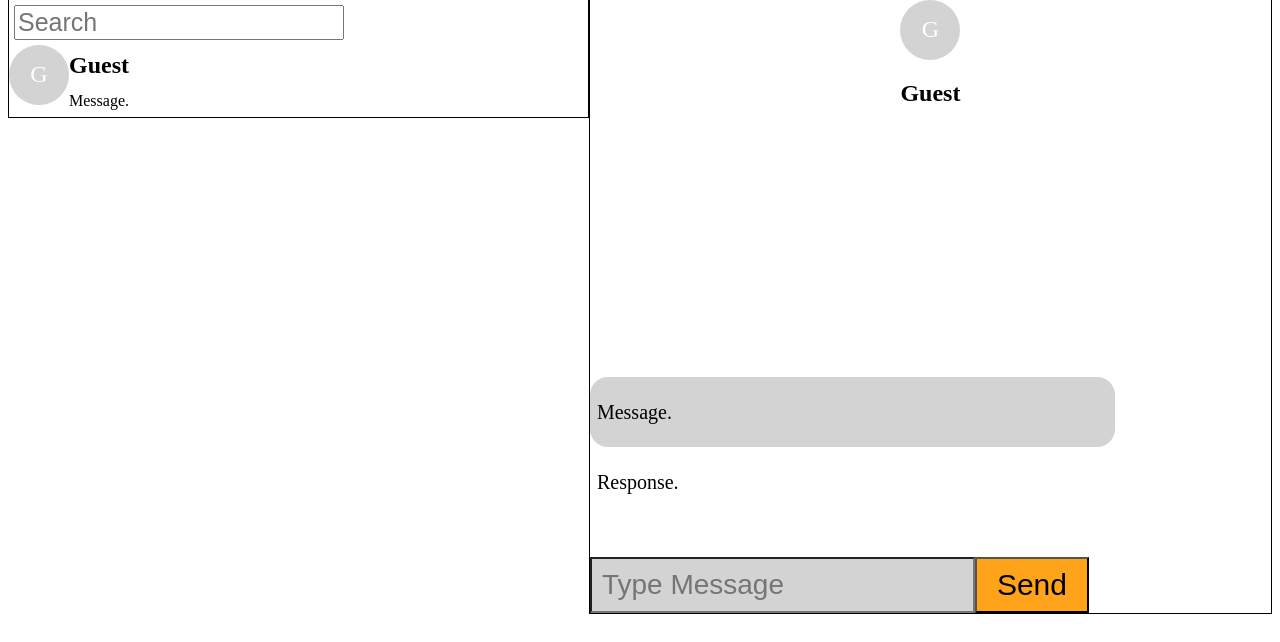
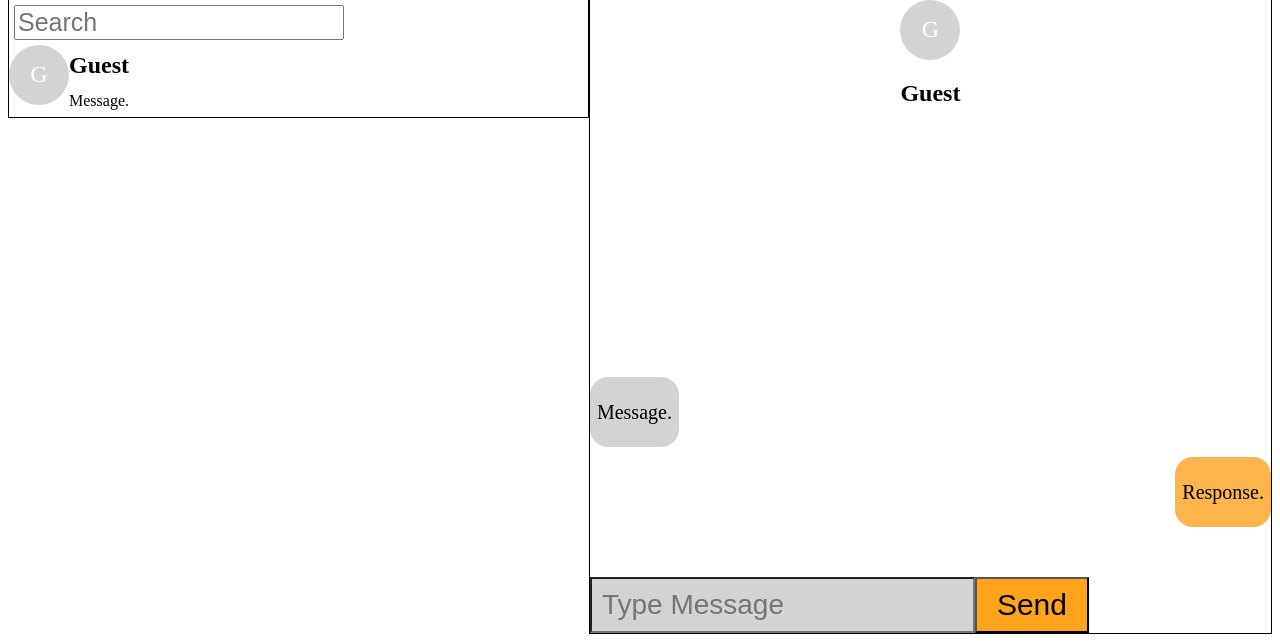
Before and after one commit to Eusocial-Interns/smart-scheduler, a Django app: page /chat/ in a window 1280 px wide. Shown: the part 199-841 px from the top of the page. Before the commit the page ends 813 px from the top, so only its background shows below. Run offline with Django 5.2, Linux system fonts and the light colour scheme; parts of the project's set-up code (start-up, migrations or seed data) failed here and were passed over.

Commit message:
Build message thread with placehold message bubble

```diff
--- a/apps/scheduling/static/scheduling/css/chat.css
+++ b/apps/scheduling/static/scheduling/css/chat.css
@@ -54,6 +54,7 @@
 .conversation {
   display: block;
   margin-top: 250px;
+  gap: 10px;
 }
 .bubble {
   max-width: 75%;
@@ -64,6 +65,10 @@
 }
 .messageReceived {
    background-color: lightgray;
+   font-style: bold;
+}
+.messageSent {
+   background-color: #fbb54c;
    font-style: bold;
 }
 .messageInput {
--- a/apps/scheduling/templates/scheduling/chat.html
+++ b/apps/scheduling/templates/scheduling/chat.html
@@ -5,9 +5,88 @@
     <meta charset="UTF-8">
     <meta name="viewport" content="width=device-width, initial-scale=1.0">
     <title>Chat</title>
-    <link rel="stylesheet" href="{% static 'scheduling/css/chat.css' %}">
+    <!--<link rel="stylesheet" href="{% static 'scheduling/css/chat.css' %}">-->
 </head>
-<!--<style>
+<style>
+.content {
+   display: flex;
+   flex-direction: column;
+}
+
+.content h1 {
+   align-self: center;
+}
+.conversationList {
+   display: flex;
+   flex-direction: row;
+   width: 100%;
+}
+.listPanel {
+   border: 1px solid;
+   width: 85%;
+   height: 100%;
+}
+.listPanel input {
+   font-size: 25px;
+   margin: 5px;
+}
+.messageContent {
+   display: flex;
+   flex-direction: row;
+}
+.message {
+   display: flex;
+   flex-direction: column;
+   line-height: 0px;
+}
+.avatar {
+   display: flex;
+   align-items: center;
+   justify-content: center;
+   width: 60px;
+   height: 60px;
+   background-color: lightgray;
+   color: white;
+   font-size: 24px;
+   border-radius: 50%;
+}
+.messagePanel {
+   width: 100%;
+   height: 100%;
+   border: 1px solid;
+}
+.currentAvatar {
+   display: flex;
+   flex-direction: column;
+   align-items: center;
+}
+
+.conversation {
+  display: flex;
+  flex-direction: column;
+  margin-top: 250px;
+  gap: 10px;
+}
+.bubble {
+  max-width: 75%;
+  padding: 5px 7px;
+  border-radius: 18px;
+  font-size: 20px;
+  line-height: 1;
+}
+.messageReceived {
+   align-self: flex-start;
+   background-color: lightgray;
+   font-style: bold;
+}
+.messageSent {
+   align-self: flex-end;
+   background-color: #fbb54c;
+   font-style: bold;
+}
+.messageInput {
+   margin-top: 40px;
+}
 .messageInput input {
    font-size: 28px;
    padding: 10px;
@@ -24,18 +103,19 @@
    background-color: #fbb54c;
    color:white;
 }
+/* Mobile Screen */
 @media (max-width: 768px) {
    .messageInput {
    margin-top: 20px;
 }
 .messageInput input {
-    font-size: 12px;
+   font-size: 14px;
 }
 .messageInput button {
-    font-size: 12px;
+   font-size: 14px;
 }
 }
-</style>-->
+</style>
 <body>
 <!-- Nav Bar -->
 <div id="navbar">{% include 'scheduling/nav_bar.html' %}</div>
```
Lines whose indentation alone changed are shown as unchanged.
